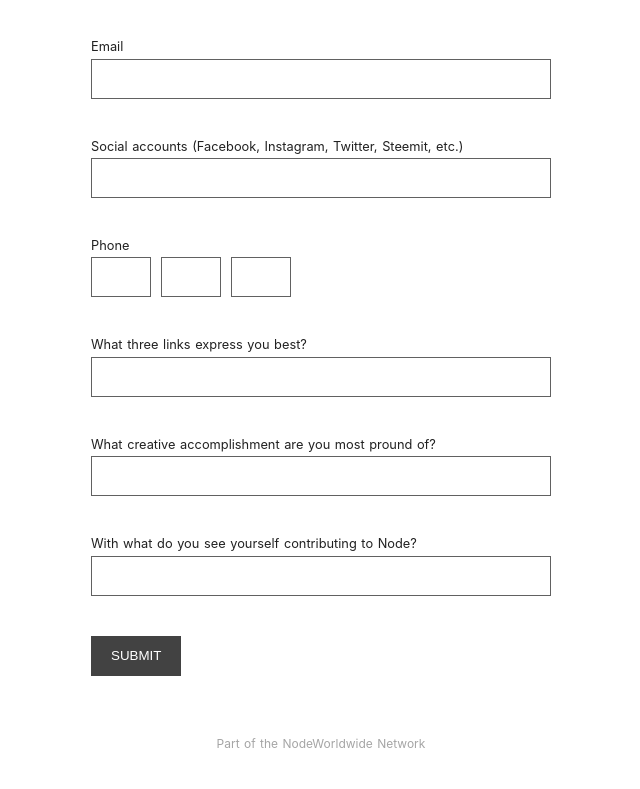
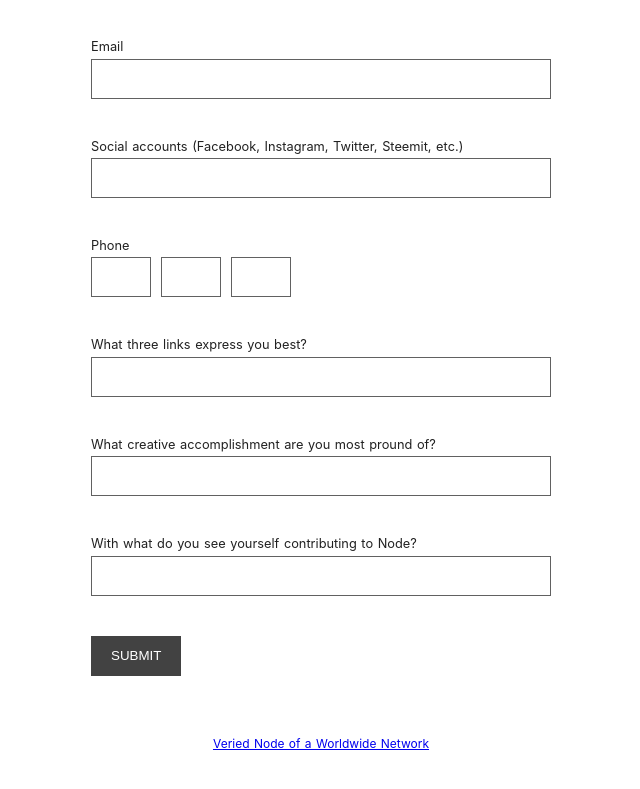
Before and after one commit to kende/playa-preview, a Nuxt app: page / in a window 1280 px wide. Shown: the part 1367-2156 px from the top of the page, without its empty margins (319-959 px from the left). Built offline with nearby package versions, Linux system fonts and the light colour scheme.

Commit message:
Changed footer text and link

```diff
--- a/pages/index.vue
+++ b/pages/index.vue
@@ -61,7 +61,7 @@
         <div><input type="submit" class="submit-btn" value="SUBMIT"></div>
       </form>
     </div>
-    <div class="footer">Part of the NodeWorldwide Network</div>
+    <div class="footer"><a href="https://nodeworldwide.com">Veried Node of a Worldwide Network</a></div>
   </div>
 </template>
 
```
